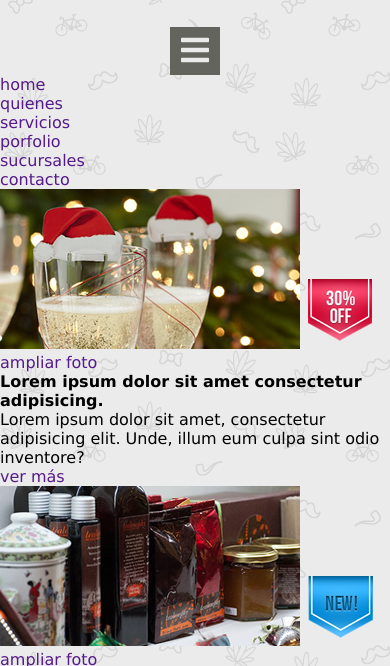
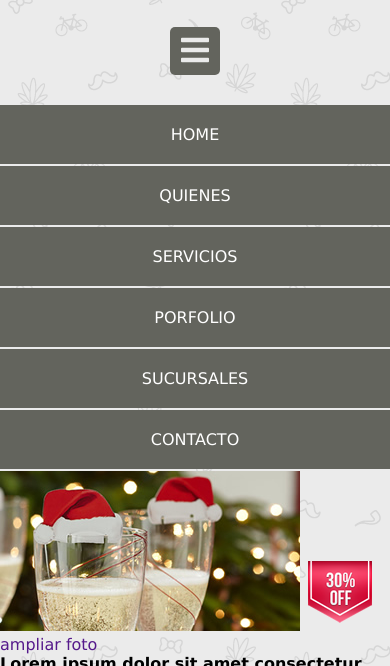
Before and after one commit to JuradoJoel/kitchening, a website: page views/home.html in a window 390 px wide. Shown: the part 175-841 px from the top of the page. Drawn offline with Linux system fonts and the light colour scheme.

Commit message:
header mobile done

```diff
--- a/public/css/header.css
+++ b/public/css/header.css
@@ -16,6 +16,19 @@ header a.btn-burger{
     display: block;
     color: #ebebeb;
     font-size: 32px;
-    margin: 0 auto;
+    margin: 0 auto 30px;
+    text-align: center;
+    border-radius: 5px;
+}
+
+header li{
+    background-color: #63645d;
+    margin-bottom: 2px;
+    padding: 20px 0;
     text-align: center;
 }
+
+header li a {
+    color: #FFFFFF;
+    text-transform: uppercase;
+}
```
Also changed, not shown: mock/01_preview[full-width].jpg (added), mock/03_boceto_xs.jpg (added), mock/04_boceto_sm.jpg (added), mock/05_boceto_md.jpg (added).
